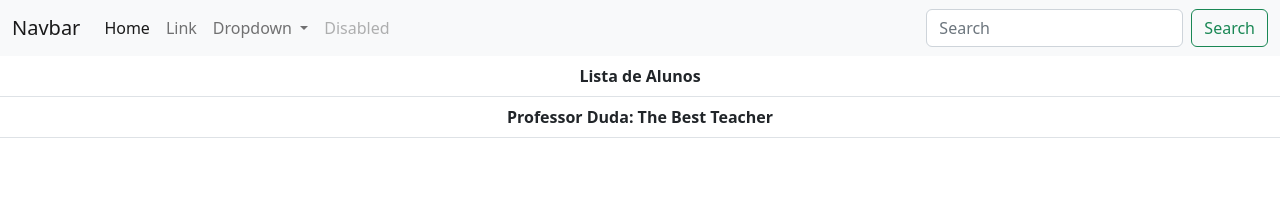
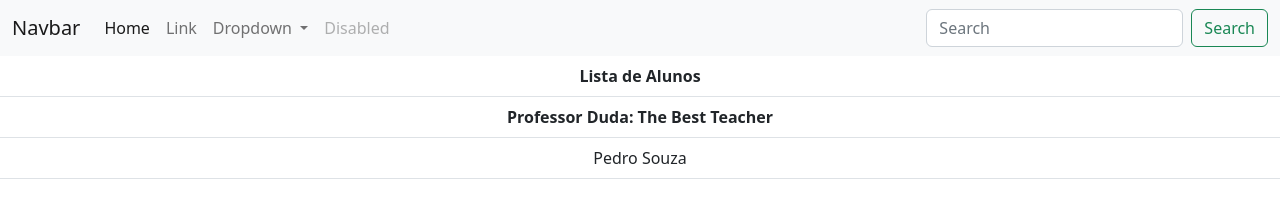
Before and after one commit to Professor-Dudarts/ludus_service_standings, a plain HTML site: page frontend/index.html in a window 1280 px wide. Drawn offline with nearby package versions, Linux system fonts and the light colour scheme.

Commit message:
add name Pedro

```diff
--- a/frontend/index.html
+++ b/frontend/index.html
@@ -55,7 +55,7 @@
             <td><strong>Professor Duda: The Best Teacher</strong></td>
         </tr>
         <tr>
-
+            <td>Pedro Souza</td>
         </tr>
     </table>
 
```
